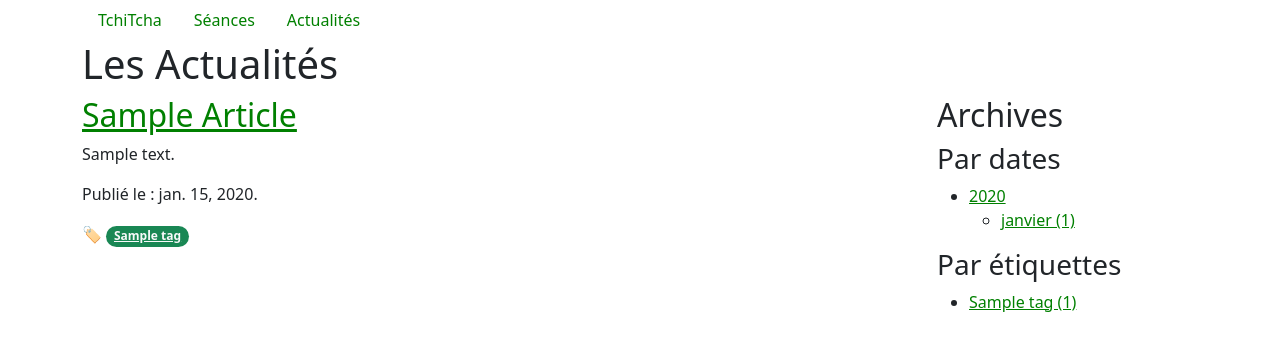
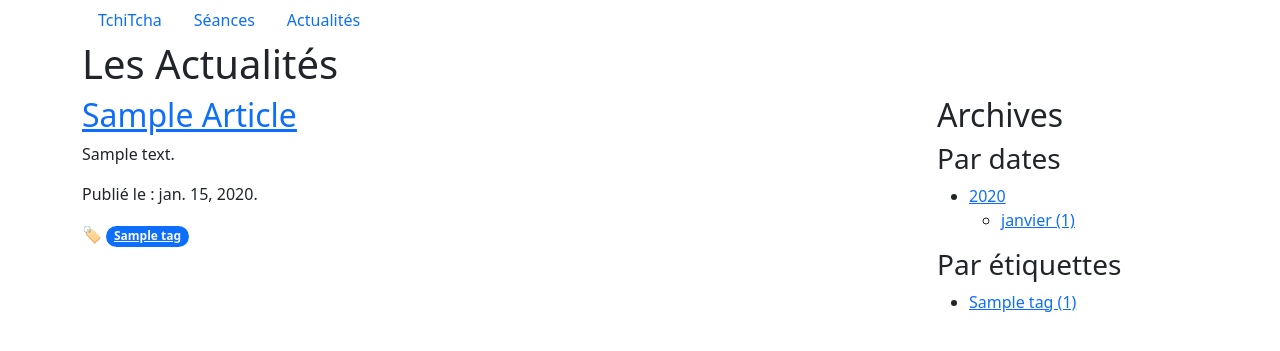
Before and after one commit to philippe-lemaire/tchitcha, a Django app: a page that uses blog/templates/blog/article_list.html in a window 1280 px wide. Shown: the top 351 px of the page. Run offline with Django 3.2, Linux system fonts and the light colour scheme; tables that the repository leaves empty hold one stand-in row (values such as "Sample post").

Commit message:
begone, green links and buttons

```diff
--- a/blog/templates/blog/article_detail.html
+++ b/blog/templates/blog/article_detail.html
@@ -10,7 +10,7 @@
 
 🏷️
 {% for tag in article.tags.all %}
-<a class="badge rounded-pill bg-success text-light" href="{% url 'blog:tag_detail' tag.slug %}">{{tag.name}}</a>
+<a class="badge rounded-pill bg-primary text-light" href="{% url 'blog:tag_detail' tag.slug %}">{{tag.name}}</a>
 {% endfor %}
 
 {% endblock %}
--- a/blog/templates/blog/article_list.html
+++ b/blog/templates/blog/article_list.html
@@ -14,7 +14,7 @@
                 <p>Publié le : {{article.pub_date|date}}.</p>
                 🏷️
                 {% for tag in article.tags.all %}
-                <a class="badge rounded-pill bg-success text-light"
+                <a class="badge rounded-pill bg-primary text-light"
                         href="{% url 'blog:tag_detail' tag.slug %}">{{tag.name}}</a>
                 {% endfor %}
                 {% endfor %}
--- a/movies/static/movies/style.css
+++ /dev/null
@@ -1,3 +0,0 @@
-a, .green {
-    color: green;
-}
--- a/movies/templates/movies/buy_tickets.html
+++ b/movies/templates/movies/buy_tickets.html
@@ -9,6 +9,6 @@
         {% csrf_token %}
         {{ form }}
     </div>
-    <button class="btn btn-success" type="submit">Valider</button>
+    <button class="btn btn-primary" type="submit">Valider</button>
 </form>
 {% endblock %}
```
